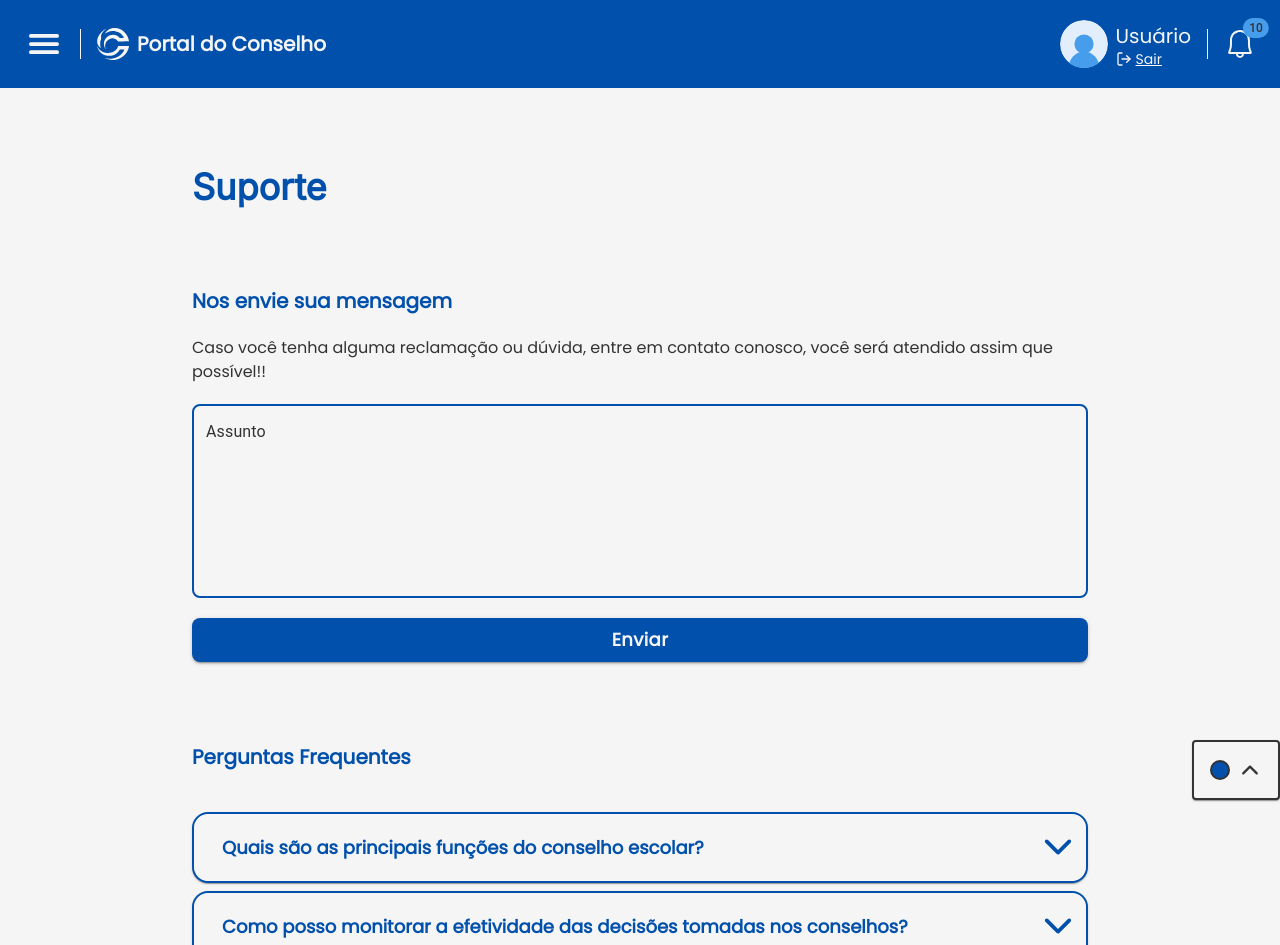
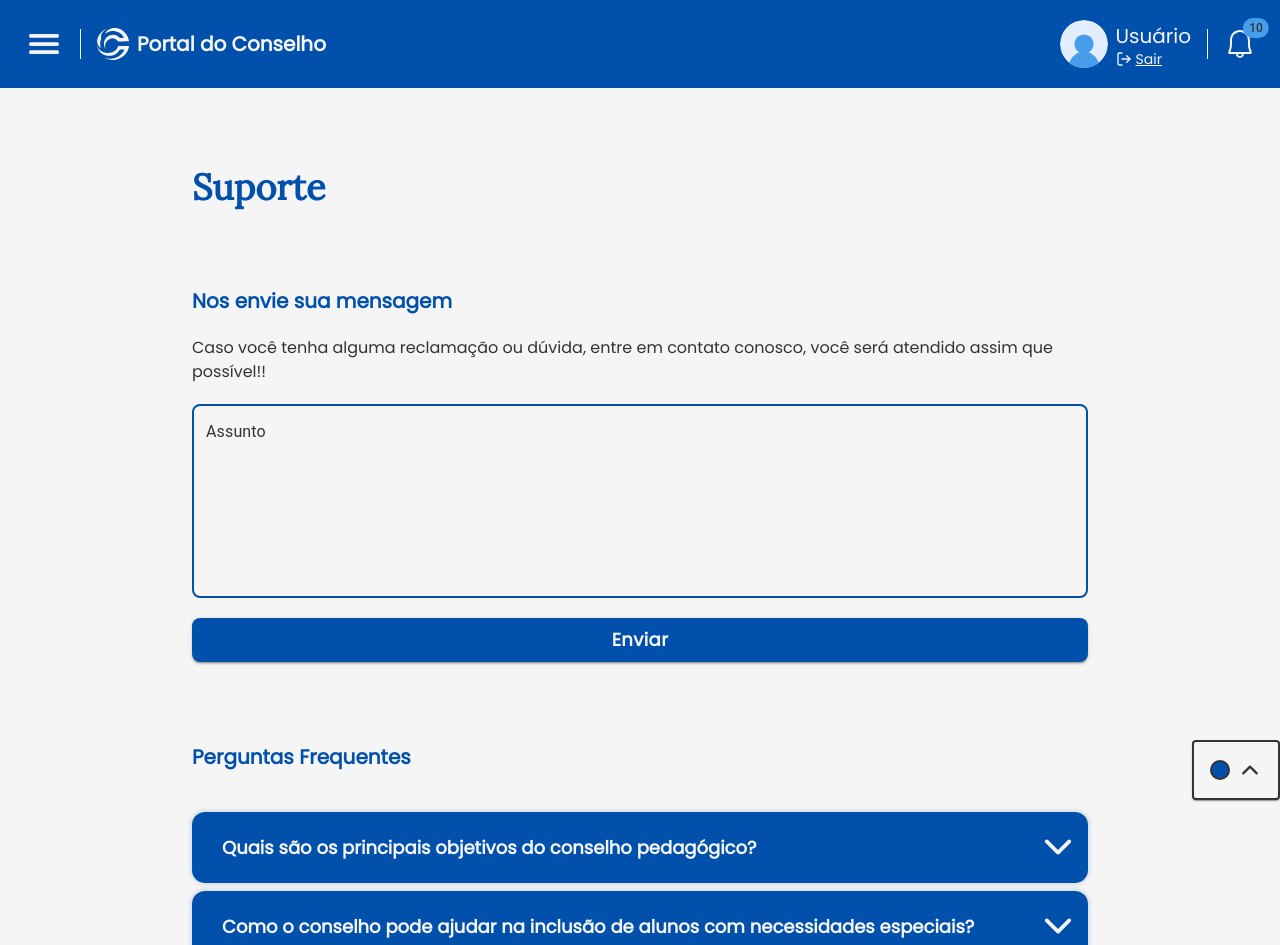
Before and after one commit to Hivqs79/Portal_do_Conselho, a Next.js app in the folder front/app/: page /support in a window 1280 px wide. Shown: the top 945 px of the page. Built offline with nearby package versions, Linux system fonts and the light colour scheme.

Commit message:
:recycle: refactor: Change the accordion style on the support page

```diff
--- a/front/app/app/InnerLayout.tsx
+++ b/front/app/app/InnerLayout.tsx
@@ -43,7 +43,7 @@ function CoreLayout({ children }: { children: ReactElement }) {
 
   useEffect(() => {
     if (role === "") {
-      setRole("supervisor");
+      setRole("pedagogic");
     }
   }, [role, setRole]);
 
--- a/front/app/app/support/page.tsx
+++ b/front/app/app/support/page.tsx
@@ -79,7 +79,7 @@ export default function Reports() {
                     name={question.question}
                     description={question.answer}
                     type="default"
-                    outlined
+                    // outlined
                   />
                 </Box>
               );
--- a/front/app/components/AccordionComponent.tsx
+++ b/front/app/components/AccordionComponent.tsx
@@ -55,8 +55,9 @@ export default function AccordionComponent({
     <Accordion
       sx={{
         border: `2px solid ${colorByModeSecondary}`,
-        borderRadius: "16px",
-        backgroundColor: outlined ? backgroundColor : primaryColor,
+        borderRadius: "13px !important",
+        backgroundColor: outlined ? backgroundColor : "transparent",
+        boxShadow: `0px 0px 5px 1px ${colorByModeSecondary}30`,
         "&:before": {
           display: "none",
         },
@@ -80,7 +81,7 @@ export default function AccordionComponent({
           borderColor: outlined ? colorByModeSecondary : "",
           borderWidth: outlined ? "2px" : "none",
           padding: "8px",
-          borderRadius: "16px",
+          borderRadius: "8px",
           "&.Mui-expanded": {
             borderBottomLeftRadius: 0,
             borderBottomRightRadius: 0,
@@ -129,7 +130,7 @@ export default function AccordionComponent({
       <AccordionDetails
         className="rounded-b-big"
         sx={{
-          backgroundColor: backgroundColor,
+          backgroundColor: "transparent",
           borderStyle: "solid",
           borderTop: outlined ? "2px solid" : "none",
           borderColor: colorByModeSecondary,
--- a/front/app/components/Header.tsx
+++ b/front/app/components/Header.tsx
@@ -38,7 +38,7 @@ export default function Header({ variant }: HeaderProps) {
   return (
     <Box
       style={{ backgroundColor: primaryColor }}
-      className="fixed w-screen py-5 px-6 flex flex-row items-center justify-between z-50"
+      className="fixed w-screen py-5 px-6 flex flex-row items-center justify-between z-[200]"
       ref={boxRef}
     >
       <Box className="flex flex-row items-center">
--- a/front/app/components/Modals/UploadImageModal.tsx
+++ b/front/app/components/Modals/UploadImageModal.tsx
@@ -107,7 +107,7 @@ export default function UploadImageModal({ onClose }: UploadImageModalProps) {
             <Photo
               classname="p-0 m-0 h-[200px] w-[200px]"
               rounded={true}
-              photo={selectedImage ? URL.createObjectURL(selectedImage) : ""}
+              editPhoto={selectedImage}
               profile={true}
             />
             <span className="absolute top-1/2 left-1/2 -translate-x-1/2 w-full h-full bg-black/50 flex justify-center items-center rounded-full -translate-y-1/2">
--- a/front/app/components/StudentCouncilForm.tsx
+++ b/front/app/components/StudentCouncilForm.tsx
@@ -172,7 +172,7 @@ export default function StudentCouncilForm({
               </Typography>
             </Box>
             <Photo
-              classname="max-w-[200px] max-h-[290] w-[350px] sm:max-w-[250px] mx-auto"
+              classname="max-w-[200px] max-h-[290px] h-[300px] w-[350px] sm:max-w-[250px] mx-auto"
               idUser={1}
               rounded={false}
             />
--- a/front/app/components/profile/Photo.tsx
+++ b/front/app/components/profile/Photo.tsx
@@ -7,6 +7,7 @@ interface PhotoProps {
   rounded?: boolean;
   idUser?: number;
   profile?: boolean;
+  editPhoto?: File | null;
 }
 
 export default function Photo({
@@ -14,6 +15,7 @@ export default function Photo({
   rounded,
   profile,
   idUser,
+  editPhoto,
 }: PhotoProps) {
   const { secondaryColor, terciaryColor } = useThemeContext();
   const [photoUrl, setPhotoUrl] = useState<string | null>(null);
@@ -110,7 +112,7 @@ export default function Photo({
           ? `rounded-full ${classname} ${
               profile ? "max-w-[244px] h-[200px]" : ""
             }`
-          : `${classname}`
+          : `${classname} + rounded-normal`
       }
     />
   );
--- a/front/app/theme/ThemeSettings.ts
+++ b/front/app/theme/ThemeSettings.ts
@@ -154,7 +154,7 @@ export default class ThemeSettings {
   public static getFontFamilyTitle() {
     const fontFamilyText = localStorage.getItem("fontFamilyTitle");
     if (!fontFamilyText) {
-      localStorage.setItem("fontFamilyTitle", "Inter");
+      localStorage.setItem("fontFamilyTitle", "Lora");
       return "Lora";
     }
     return fontFamilyText;
@@ -405,6 +405,9 @@ export default class ThemeSettings {
         },
         MuiMenu: {
           styleOverrides: {
+            root: {
+              zIndex: 25,
+            },
             paper: {
               backgroundColor: primary_color,
               color: whiteColor,
@@ -426,7 +429,7 @@ export default class ThemeSettings {
         MuiModal: {
           styleOverrides: {
             root: {
-              zIndex: 80,
+              zIndex: 210,
             },
           },
         },
@@ -467,6 +470,7 @@ export default class ThemeSettings {
         MuiAccordion: {
           styleOverrides: {
             root: {
+              zIndex: 10,
               borderRadius: "16px !important",
             },
           },
```
